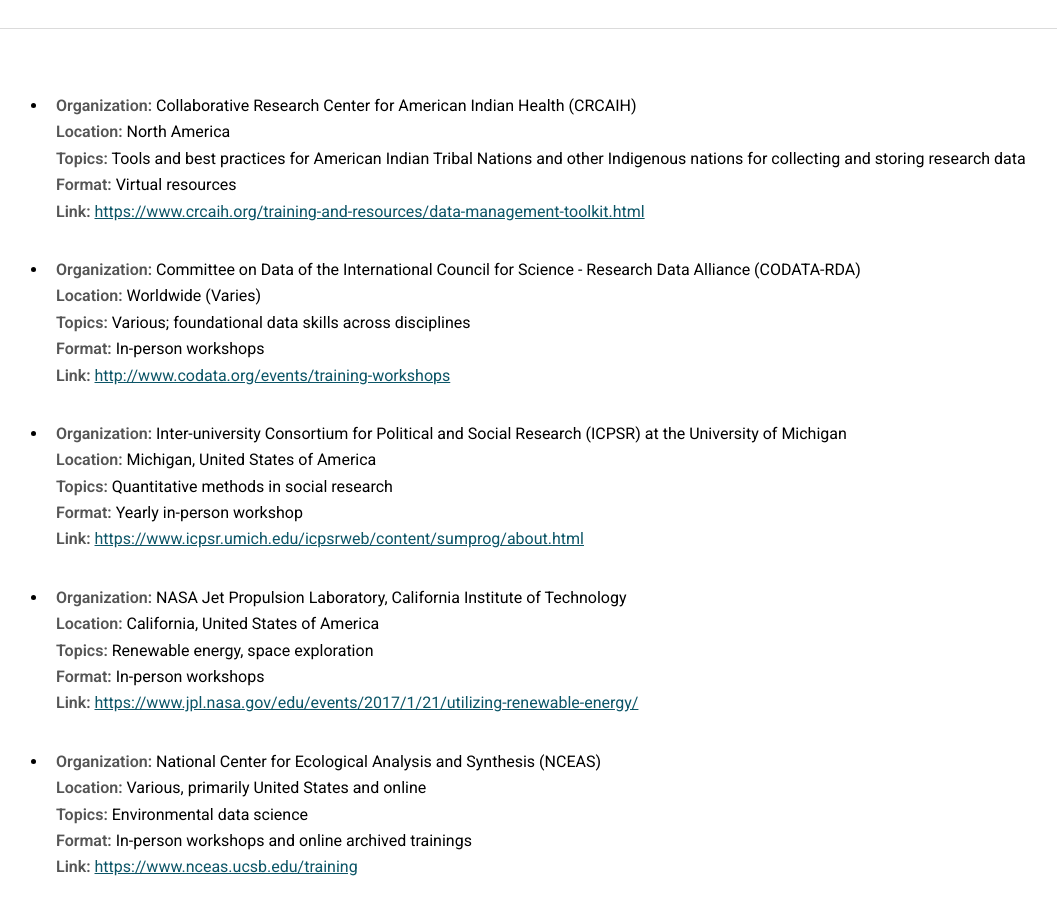
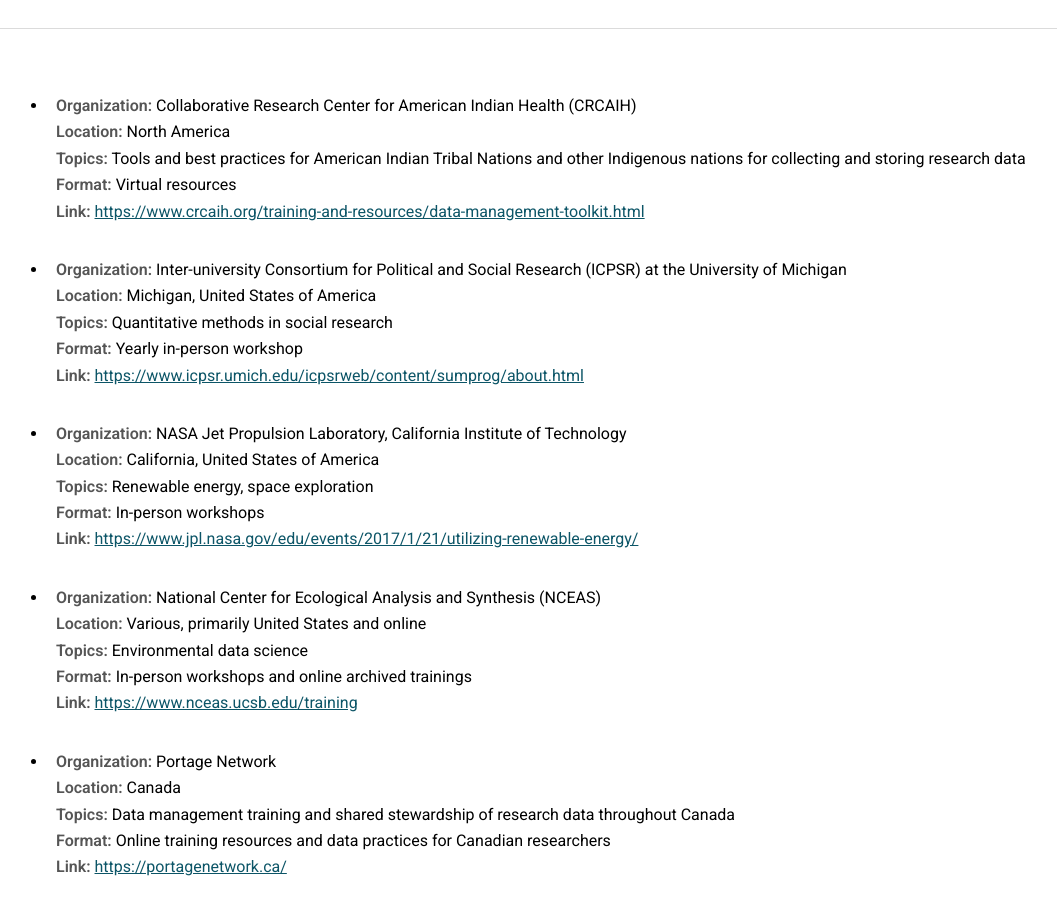
Before and after one commit to bfe-inf/toolkit, a Jekyll site: the page built from dmt-northamerica.html, in a window 1280 px wide and 900 px high, scrolled down 494 px. Shown: the whole window, without its empty margins (0-1057 px from the left). Built offline with Jekyll 4.4.1, drawn with Linux system fonts in a browser that asks for light colours.

Commit message:
Update dmt-northamerica.html

```diff
--- a/dmt-northamerica.html
+++ b/dmt-northamerica.html
@@ -63,13 +63,6 @@
 		   				<strong>Link:</strong> <a href="https://www.crcaih.org/training-and-resources/data-management-toolkit.html" target="_blank">https://www.crcaih.org/training-and-resources/data-management-toolkit.html</a></li>
       					</ul>
 					<ul>
-	     					<li> <strong>Organization:</strong> Committee on Data of the International Council for Science - Research Data Alliance (CODATA-RDA)  <br/>
-						<strong>Location:</strong> Worldwide (Varies)  <br/>
-		   				<strong>Topics:</strong> Various; foundational data skills across disciplines <br/>
-						<strong>Format:</strong> In-person workshops <br/>
-		   				<strong>Link:</strong> <a href="http://www.codata.org/events/training-workshops" target="_blank">http://www.codata.org/events/training-workshops</a></li>
-      					</ul>
-					<ul>
 
 						<li> <strong>Organization:</strong> Inter-university Consortium for Political and Social Research (ICPSR) at the University of Michigan <br/>
 						<strong>Location:</strong> Michigan, United States of America <br/>
```
